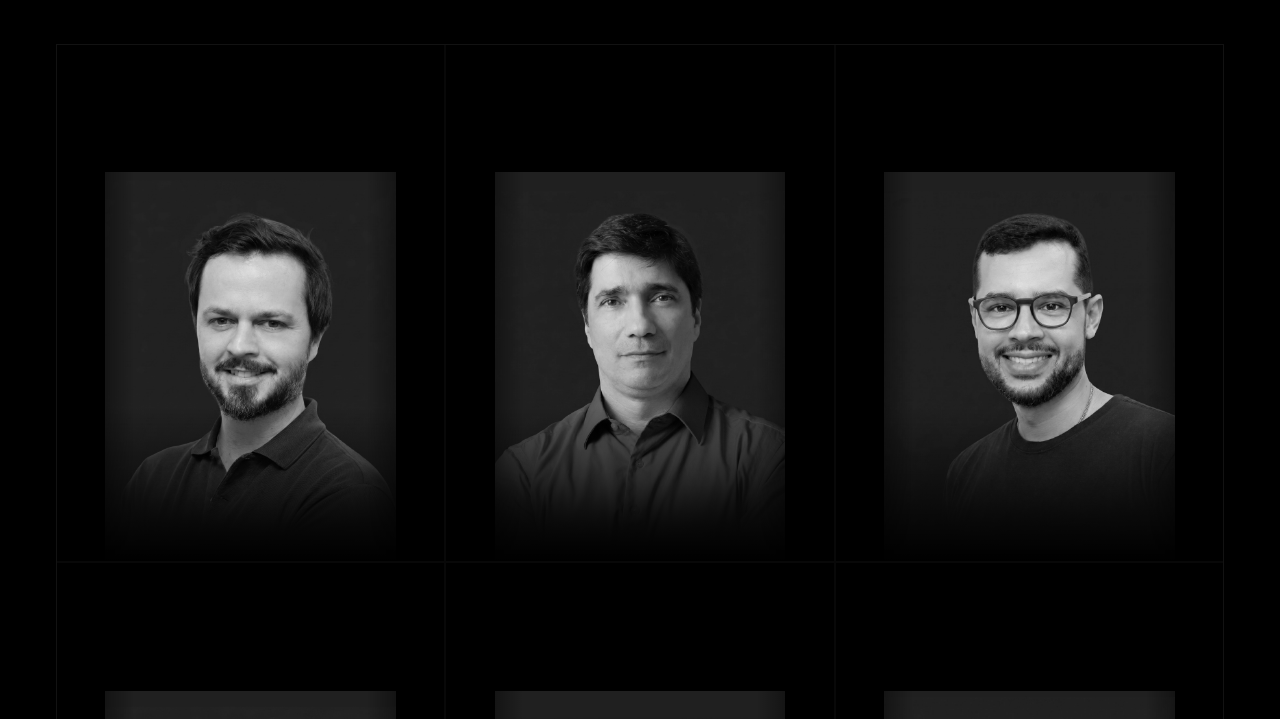
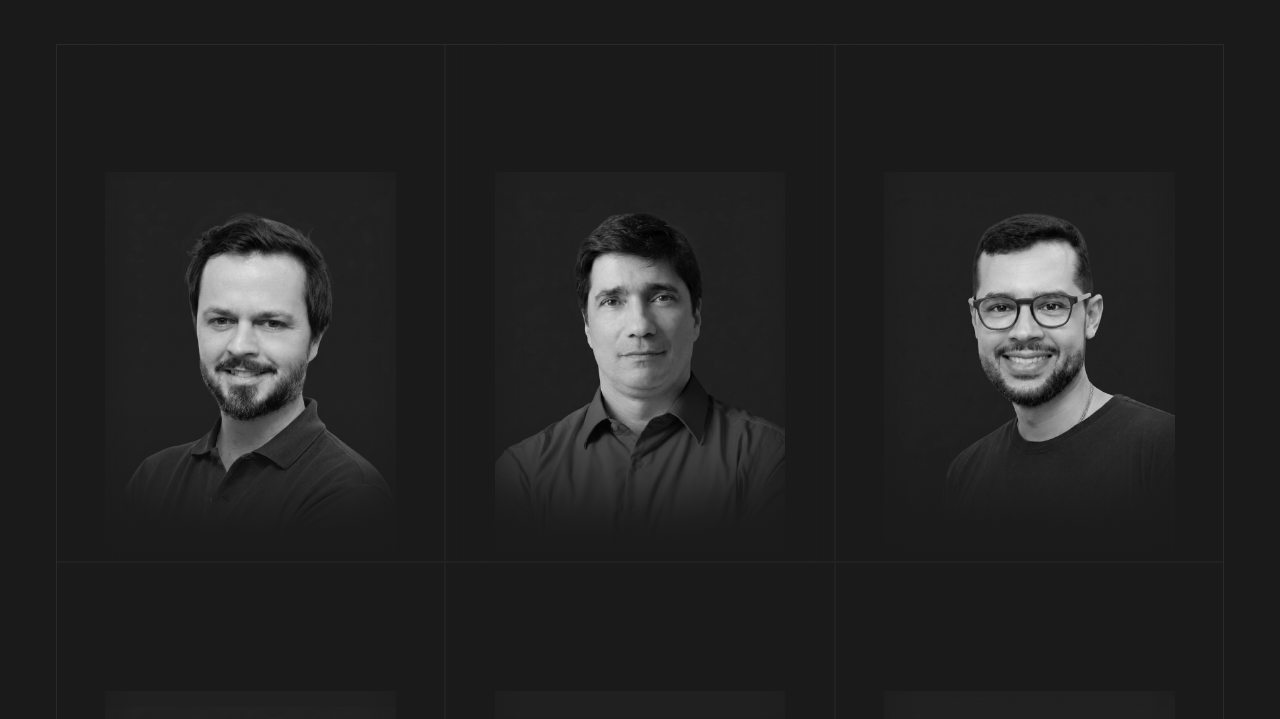
Before and after one commit to adrigialluisi/Apent, a plain HTML site: page wire/index.html in a window 1280 px wide. Shown: the part 3621-4340 px from the top of the page. Drawn offline with Linux system fonts and the light colour scheme.

Commit message:
Update index.html

```diff
--- a/wire/index.html
+++ b/wire/index.html
@@ -448,7 +448,7 @@ nav.scrolled{background:rgba(25,32,40,.96);backdrop-filter:blur(16px)}
 .num-label{font-size:13px;font-weight:400;color:#ffffff;letter-spacing:.04em;white-space:nowrap}
 
 /* ── SÓCIOS ── */
-#socios { background: #000000; padding: 120px 56px; }
+#socios { background: #1a1a1a; padding: 120px 56px; }
 .socios-header { text-align: center; margin-bottom: 80px; }
 .socios-header .sec-eyebrow { color: #FFB188; }
 .socios-header .sec-title { color: #fff; }
@@ -467,7 +467,7 @@ nav.scrolled{background:rgba(25,32,40,.96);backdrop-filter:blur(16px)}
 .socio-card {
   position: relative;
   aspect-ratio: 4/5;
-  background: #000000;
+  background: #1a1a1a;
   overflow: hidden;
   display: flex;
   align-items: center;
@@ -481,10 +481,10 @@ nav.scrolled{background:rgba(25,32,40,.96);backdrop-filter:blur(16px)}
   position: absolute;
   inset: 0;
   background:
-    /* Fade horizontal nas laterais (mais intenso) */
-    linear-gradient(to right,  #000000 0%, transparent 20%, transparent 80%, #000000 100%),
+    /* Fade horizontal nas laterais */
+    linear-gradient(to right,  #1a1a1a 0%, transparent 20%, transparent 80%, #1a1a1a 100%),
     /* Fade vertical topo e base */
-    linear-gradient(to bottom, #000000 0%, transparent 15%, transparent 70%, #000000 100%);
+    linear-gradient(to bottom, #1a1a1a 0%, transparent 15%, transparent 70%, #1a1a1a 100%);
   z-index: 2;
   pointer-events: none;
   transition: opacity 0.5s ease;
@@ -537,7 +537,7 @@ nav.scrolled{background:rgba(25,32,40,.96);backdrop-filter:blur(16px)}
   display: flex;
   flex-direction: column;
   justify-content: flex-end;
-  background: linear-gradient(to top, rgba(0,0,0,0.97) 0%, rgba(0,0,0,0.65) 45%, transparent 100%);
+  background: linear-gradient(to top, rgba(26,26,26,0.98) 0%, rgba(26,26,26,0.70) 45%, transparent 100%);
   opacity: 0;
   transition: opacity 0.5s cubic-bezier(0.2, 0.8, 0.2, 1);
   z-index: 3; /* Acima da vinheta */
@@ -767,12 +767,12 @@ nav.scrolled{background:rgba(25,32,40,.96);backdrop-filter:blur(16px)}
 .num-val { font-size: clamp(36px, 4.5vw, 52px) !important; margin-bottom: 8px !important; }
 .num-label { font-size: 14px !important; color: rgba(255,255,255,0.7) !important; white-space: normal !important; max-width: 180px; margin: 0 auto; display: block; }
 
-/* OVERRIDE SÓCIOS PB E TRONCO */
+/* OVERRIDE SÓCIOS — sempre PB, só zoom no hover */
 .socio-card {
   aspect-ratio: 3/4 !important;
   position: relative !important;
   overflow: hidden !important;
-  background: #000000 !important;
+  background: #1a1a1a !important;
 }
 /* Imagem 75% do card (redução de 25%), centralizada, tronco visível */
 .socio-card img, .socio-card .socio-img {
@@ -790,10 +790,10 @@ nav.scrolled{background:rgba(25,32,40,.96);backdrop-filter:blur(16px)}
   object-position: center bottom !important;
   transform: none !important;
   filter: grayscale(100%) !important;
-  transition: filter 0.5s ease, transform 0.5s ease !important;
+  transition: transform 0.5s ease !important;
 }
 .socio-card:hover img, .socio-card:hover .socio-img {
-  filter: grayscale(0%) !important;
+  filter: grayscale(100%) !important;
   transform: scale(1.03) !important;
 }
 </style>
```
